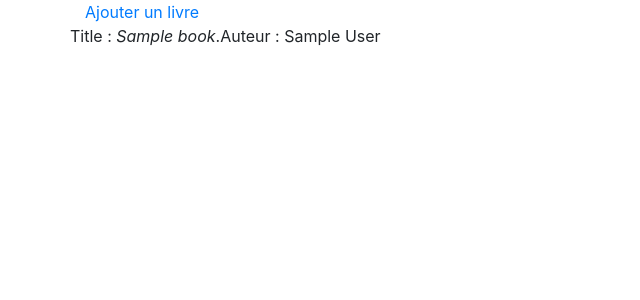
After one commit to olarno/Biblio, a Symfony app: template biblio/templates/main/index.html.twig in a window 1280 px wide. The commit adds this page. Shown: the top 300 px of the page, without its empty margins (0-640 px from the left). Run offline with Twig, Linux system fonts and the light colour scheme; the template is opened without the code that fills it: most values are stand-ins (such as "Sample title", 1, 10 or a date in 2020); some libraries are stand-ins or nearby versions.

Commit message:
[Add] Main Controleur

```diff
--- a/biblio/src/Controller/BookController.php
+++ b/biblio/src/Controller/BookController.php
@@ -42,7 +42,7 @@ class BookController extends AbstractController
             $em->persist($book);
             $em->flush();
 
-            return $this->redirectToRoute('book_browse');
+            return $this->redirectToRoute('main');
 
         }
 
--- a/biblio/templates/base.html.twig
+++ b/biblio/templates/base.html.twig
@@ -13,6 +13,7 @@
 
 		<link rel="stylesheet" href="https://stackpath.bootstrapcdn.com/bootstrap/4.4.1/css/bootstrap.min.css" integrity="sha384-Vkoo8x4CGsO3+Hhxv8T/Q5PaXtkKtu6ug5TOeNV6gBiFeWPGFN9MuhOf23Q9Ifjh" crossorigin="anonymous">
 		  <script src="https://kit.fontawesome.com/24eeddaad2.js" crossorigin="anonymous"></script>
+		  <script src="https://cdn.jsdelivr.net/npm/vue/dist/vue.js"></script>
 		<link rel="stylesheet" href="{{ asset('css/journal.min.css')}}">
 		 {% block stylesheets %}{% endblock %}
 		</head>
--- /dev/null
+++ b/biblio/templates/main/index.html.twig
@@ -0,0 +1,17 @@
+{% extends 'base.html.twig' %}
+
+{% block title %}Hello MainController!{% endblock %}
+
+{% block body %}
+
+<div class="container">
+<a href="{{ path('book_add') }}">Ajouter un livre</a>
+    {% for book in books %}
+        <div class="row">
+            <p>Title : <em>{{ book.name }}</em>.</p>
+            <p>Auteur :  {{ book.author }}</p>
+        </div>
+    {% endfor %}
+</div>
+
+{% endblock %}
```
Also changed, not shown: biblio/src/Controller/MainController.php (added, +22 -0 lines).
